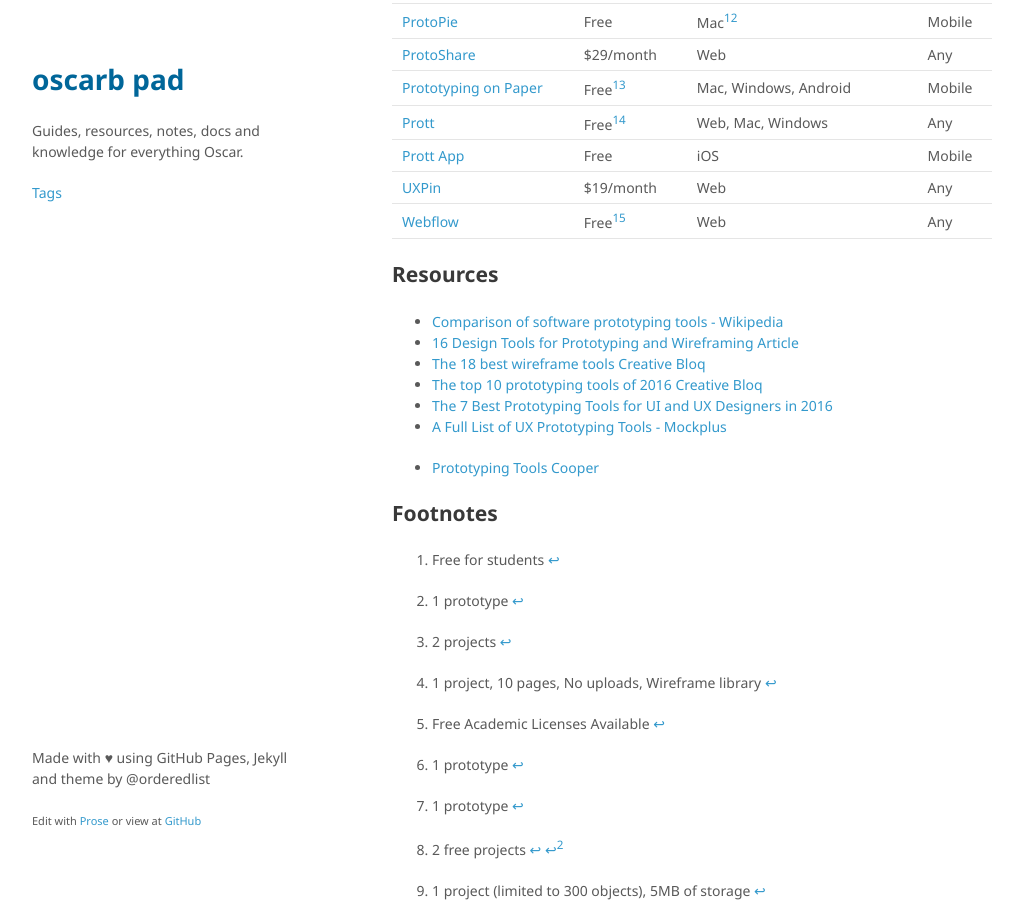
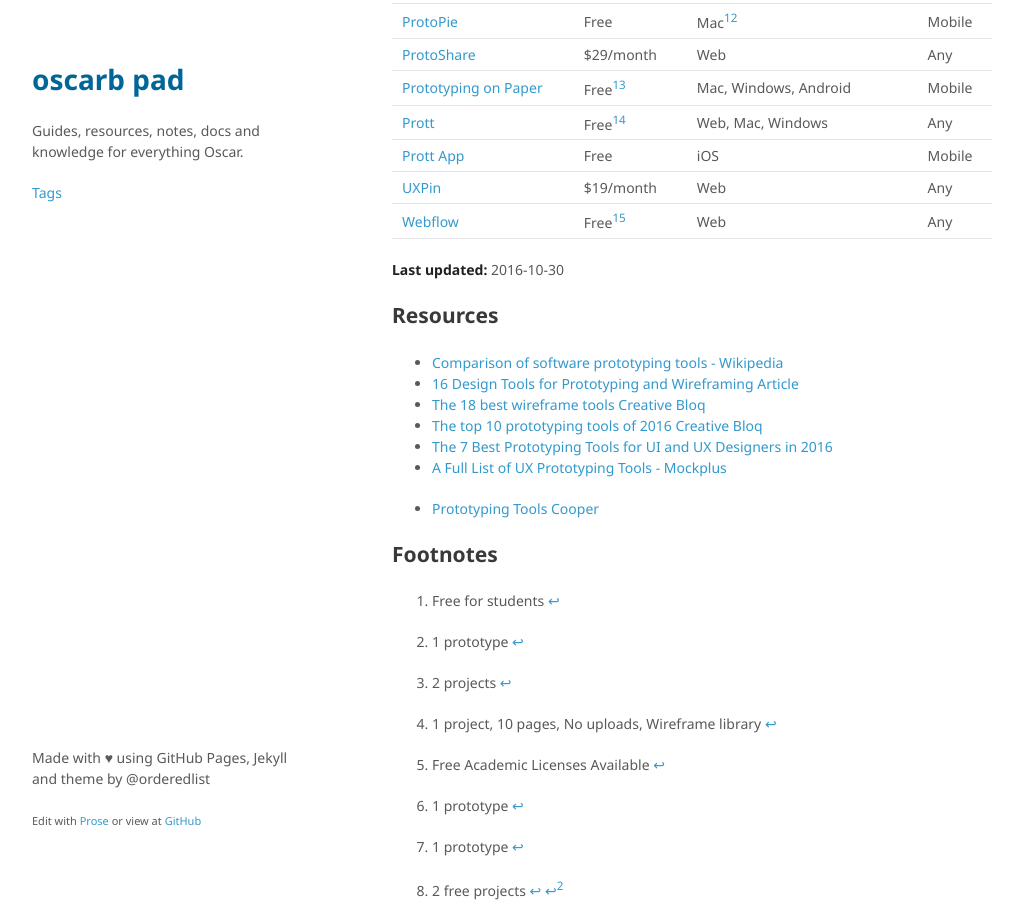
Before and after one commit to oscarb/pad, a Jekyll site: the page built from _docs/prototyping.md, in a window 1280 px wide and 900 px high, scrolled down 1285 px. Shown: the whole window, without its empty margins (128-1151 px from the left). Built offline with Jekyll 4.4.1, drawn with Linux system fonts in a browser that asks for light colours; some web fonts are replaced.

Commit message:
Updated prototyping.md

```diff
--- a/_docs/prototyping.md
+++ b/_docs/prototyping.md
@@ -57,6 +57,9 @@ Name | Lowest price | Platform | Protype for
 [Webflow](https://webflow.com/) | Free[^webflow] | Web | Any
 
 
+**Last updated:** 2016-10-30
+
+
 [^axure]: Free for students
 [^canvasflip]: 1 prototype
 [^conceptly]: 2 projects
```
